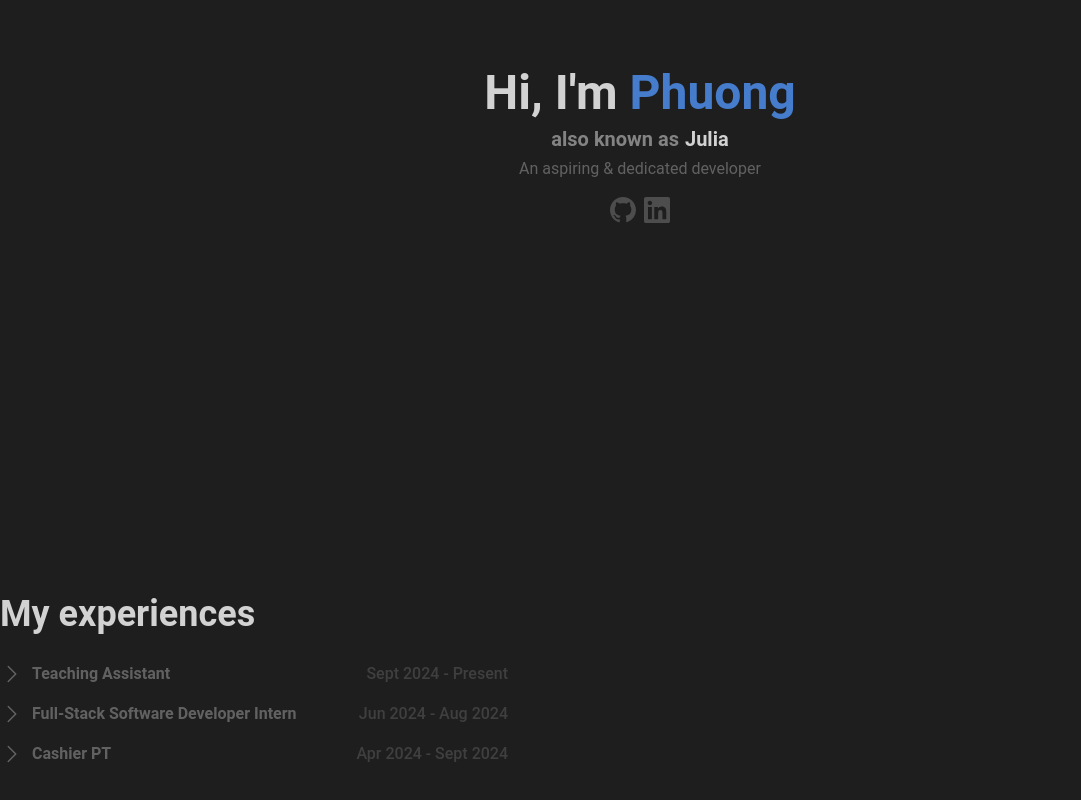
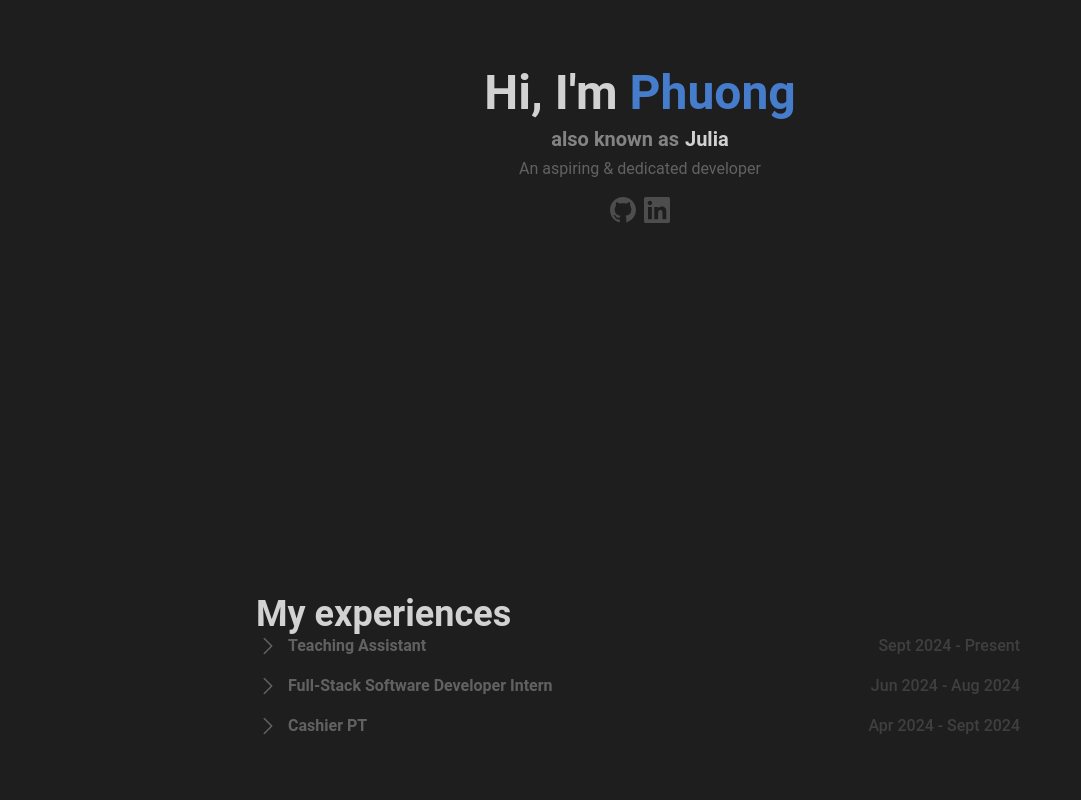
Before and after one commit to phuongwj/portfolio-101, a Next.js app: page / in a window 1280 px wide. Shown: the part 254-1054 px from the top of the page, without its empty margins (0-1081 px from the left). Built offline with nearby package versions, Linux system fonts and the light colour scheme.

Commit message:
update stuffs

```diff
--- a/src/app/components/Experiences.jsx
+++ b/src/app/components/Experiences.jsx
@@ -8,12 +8,12 @@ export default function Experiences() {
     const expsSorted = exps.sort((a, b) => b.id - a.id);
 
     return (
-        <section className="h-screen w-fit py-12 mx-auto">
-            <header className="flex flex-col w-fit space-y-5">
+        <section className="h-screen max-w-3xl py-12 mx-auto flex flex-col items-center">
+            <header className="flex flex-col self-start space-y-5">
                 <p className="font-bold text-4xl transition duration-500 text-white/80"> My experiences </p>
             </header>
-            <main className="h-40 w-40 group/bgg flex flex-col py-5">
-                <section className="h-56 flex justify-center pt-2">
+            <main className="h-28 group/bgg flex flex-col">
+                <section className="h-56 flex justify-center">
                     <ul className="flex flex-col w-fit gap-4 pr-1 overflow-y-scroll">
                         {expsSorted.map((exp) => (
                             <li key={exp.id} className="relative group/list flex flex-col transition duration-500 hover:bg-huh/30">
```
